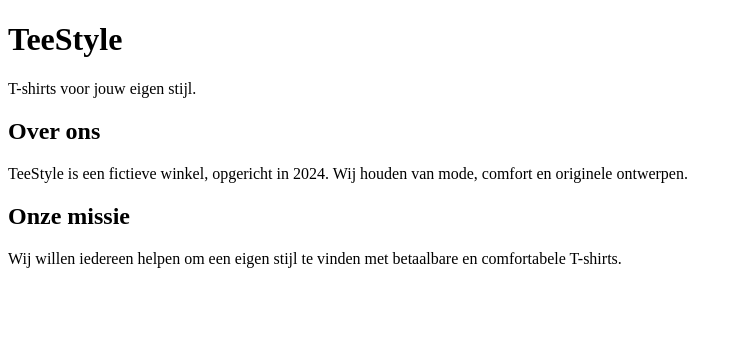
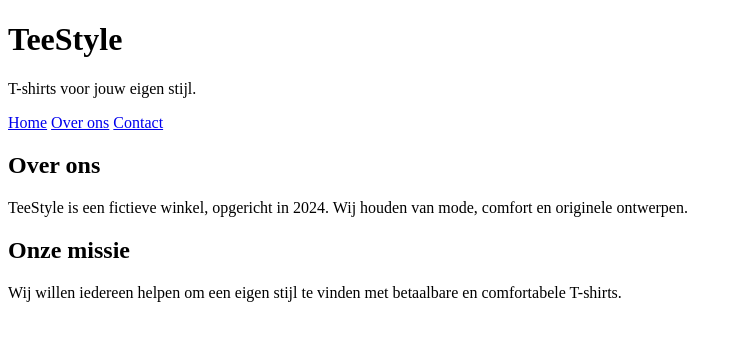
Before and after one commit to Sonixk/klant-demo-website, a plain HTML site: page about.html in a window 1280 px wide. Shown: the whole page, without its empty margins (0-742 px from the left). Drawn offline with Linux system fonts and the light colour scheme.

Commit message:
Add: voeg navigatie toe aan alle paginas

```diff
--- a/about.html
+++ b/about.html
@@ -10,7 +10,11 @@
         <h1>TeeStyle</h1>
         <p>T-shirts voor jouw eigen stijl.</p>
     </header>
-
+<nav>
+    <a href="index.html">Home</a>
+    <a href="about.html">Over ons</a>
+    <a href="contact.html">Contact</a>
+</nav>
     <main>
         <h2>Over ons</h2>
         <p>TeeStyle is een fictieve winkel, opgericht in 2024.
```
Also changed, not shown: contact.html (+5 -1 lines), index.html (+5 -1 lines).
